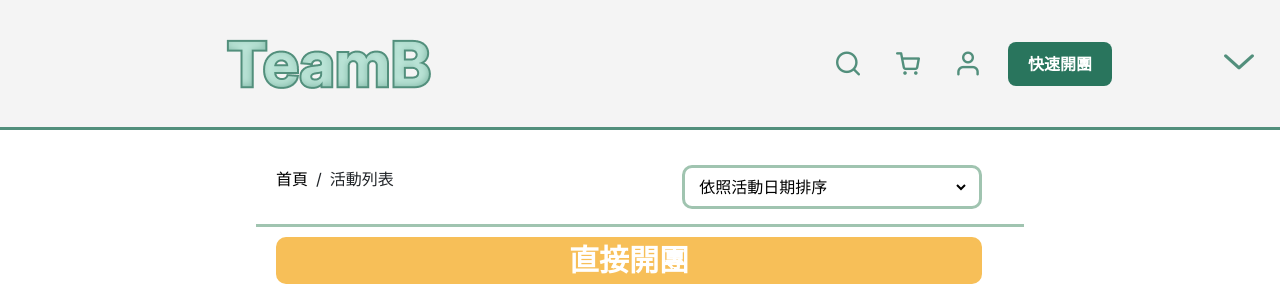
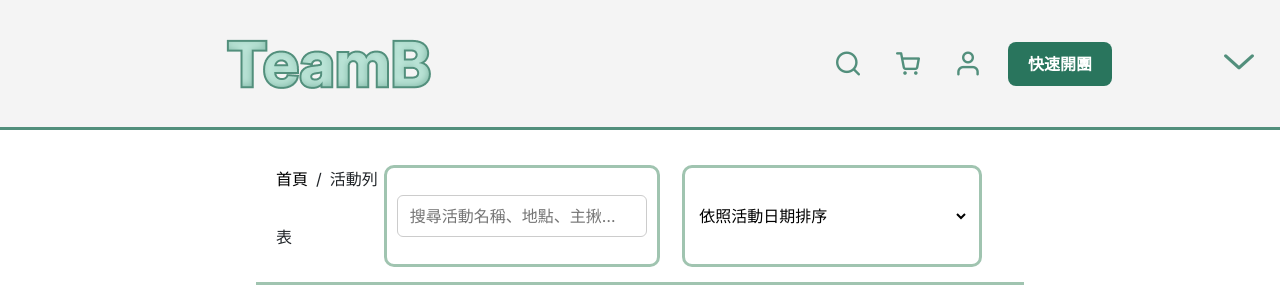
Before and after one commit to zx0938013408/TeamB_next, a Next.js app: page /activity-list in a window 1280 px wide. Shown: the top 293 px of the page. Built offline with nearby package versions, Linux system fonts and the light colour scheme; no server answers.

Commit message:
新增活動列表搜尋功能

```diff
--- a/app/activity-list/activity-list.module.css
+++ b/app/activity-list/activity-list.module.css
@@ -57,6 +57,16 @@
     }
   }
 
+  /* 搜尋列 */
+  .searchInput {
+    padding: 8px 12px;
+    border: 1px solid #ccc;
+    border-radius: 6px;
+    width: 100%;
+    max-width: 300px;
+  }
+
+
   /* 單一列表 */
   .list {
     width: 100%;
@@ -72,19 +82,6 @@
       background-color: #e4e4e4;
     }
   }
-
-  /* 單一活動圖片 */
-  /* .img {
-    position: relative;
-    padding: 0;
-    margin-right: 20px;
-    width: 300px;
-    height: auto;
-    aspect-ratio: 4/3;
-    background-position: center;
-    background-repeat: no-repeat;
-    border-radius: 10px;
-  } */
 
   .avatarImage {
     width: 100%;
--- a/app/activity-list/page.js
+++ b/app/activity-list/page.js
@@ -23,9 +23,33 @@ export default function ActivityListPage() {
   const [notes, setNotes] = useState("");
   const modalRef = useRef(null);
   const bsModal = useRef(null);
+  // 搜尋功能
+  const [searchQuery, setSearchQuery] = useState("");
+  const [originalData, setOriginalData] = useState([]);
 
-  // Modal 功能
-  // Debug 專用：開啟 modal
+
+  // 當使用者輸入時即時搜尋
+  const handleSearch = (query) => {
+    setSearchQuery(query);
+
+    if (query.trim() === "") {
+      setListData(originalData); // 還原完整資料
+    } else {
+      const lowerQuery = query.toLowerCase();
+      const filtered = originalData.filter((activity) => {
+        return (
+          activity.activity_name.toLowerCase().includes(lowerQuery) ||
+          activity.court_name.toLowerCase().includes(lowerQuery) ||
+          activity.name.toLowerCase().includes(lowerQuery)
+        );
+      });
+      setListData(filtered);
+    }
+  };
+
+
+
+
 
   useEffect(() => {
     if (typeof window !== "undefined") {
@@ -51,7 +75,8 @@ export default function ActivityListPage() {
         const r = await fetch(`${AL_LIST}`);
         const obj = await r.json();
         if (obj.success) {
-          setListData(obj.rows);
+          setOriginalData(obj.rows);  // 儲存完整活動資料
+          setListData(obj.rows);      // 顯示在畫面上的活動資料
         }
       } catch (error) {
         console.warn(error);
@@ -143,6 +168,14 @@ export default function ActivityListPage() {
               活動列表
             </span>
           </ol>
+          <div className={`${Styles.selectGroup}`}>
+  <input
+    type="text"
+    placeholder="搜尋活動名稱、地點、主揪…"
+    className={Styles.searchInput}
+    onChange={(e) => handleSearch(e.target.value)}
+  />
+</div>
 
           {/* 篩選列 */}
           <div className={Styles.selectGroup}>
```
